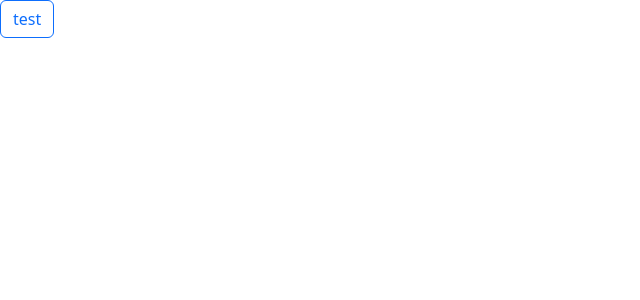
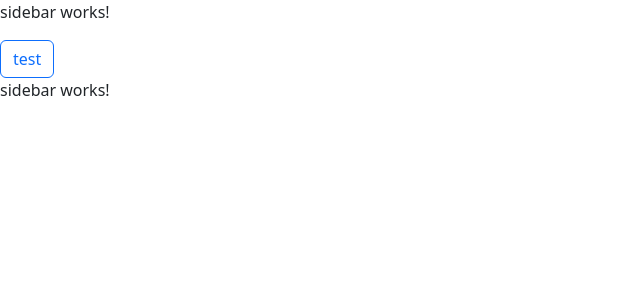
Before and after one commit to pouriaco/WarehouseProject, an Angular app in the folder warehouse-frontend/: page /sidebar in a window 1280 px wide. Before the commit this address led to /. Shown: the top 300 px of the page, without its empty margins (0-640 px from the left). Built offline with nearby package versions, Linux system fonts and the light colour scheme.

Commit message:
sidebar component added to branch

```diff
--- a/warehouse-frontend/src/app/app-routing.module.ts
+++ b/warehouse-frontend/src/app/app-routing.module.ts
@@ -1,7 +1,10 @@
 import { NgModule } from '@angular/core';
 import { RouterModule, Routes } from '@angular/router';
+import { SidebarComponent } from './components/nav/sidebar/sidebar.component';
 
-const routes: Routes = [];
+const routes: Routes = [
+  {path:'sidebar' , component : SidebarComponent}
+];
 
 @NgModule({
   imports: [RouterModule.forRoot(routes)],
--- a/warehouse-frontend/src/app/app.component.html
+++ b/warehouse-frontend/src/app/app.component.html
@@ -1,2 +1,3 @@
+<app-sidebar></app-sidebar>
 <button class="btn btn-outline-primary">test</button>
 <router-outlet></router-outlet>
--- a/warehouse-frontend/src/app/app.module.ts
+++ b/warehouse-frontend/src/app/app.module.ts
@@ -3,10 +3,12 @@
 
 import { AppRoutingModule } from './app-routing.module';
 import { AppComponent } from './app.component';
+import { SidebarComponent } from './components/nav/sidebar/sidebar.component';
 
 @NgModule({
   declarations: [
-    AppComponent
+    AppComponent,
+    SidebarComponent
   ],
   imports: [
     BrowserModule,
--- /dev/null
+++ b/warehouse-frontend/src/app/components/nav/sidebar/sidebar.component.html
@@ -0,0 +1 @@
+<p>sidebar works!</p>
```
Also changed, not shown: warehouse-frontend/src/app/components/nav/sidebar/sidebar.component.ts (added, +10 -0 lines), warehouse-frontend/src/app/components/nav/sidebar/sidebar.component.css (added), 1 other file (tests, documents, lock files or other folders).
